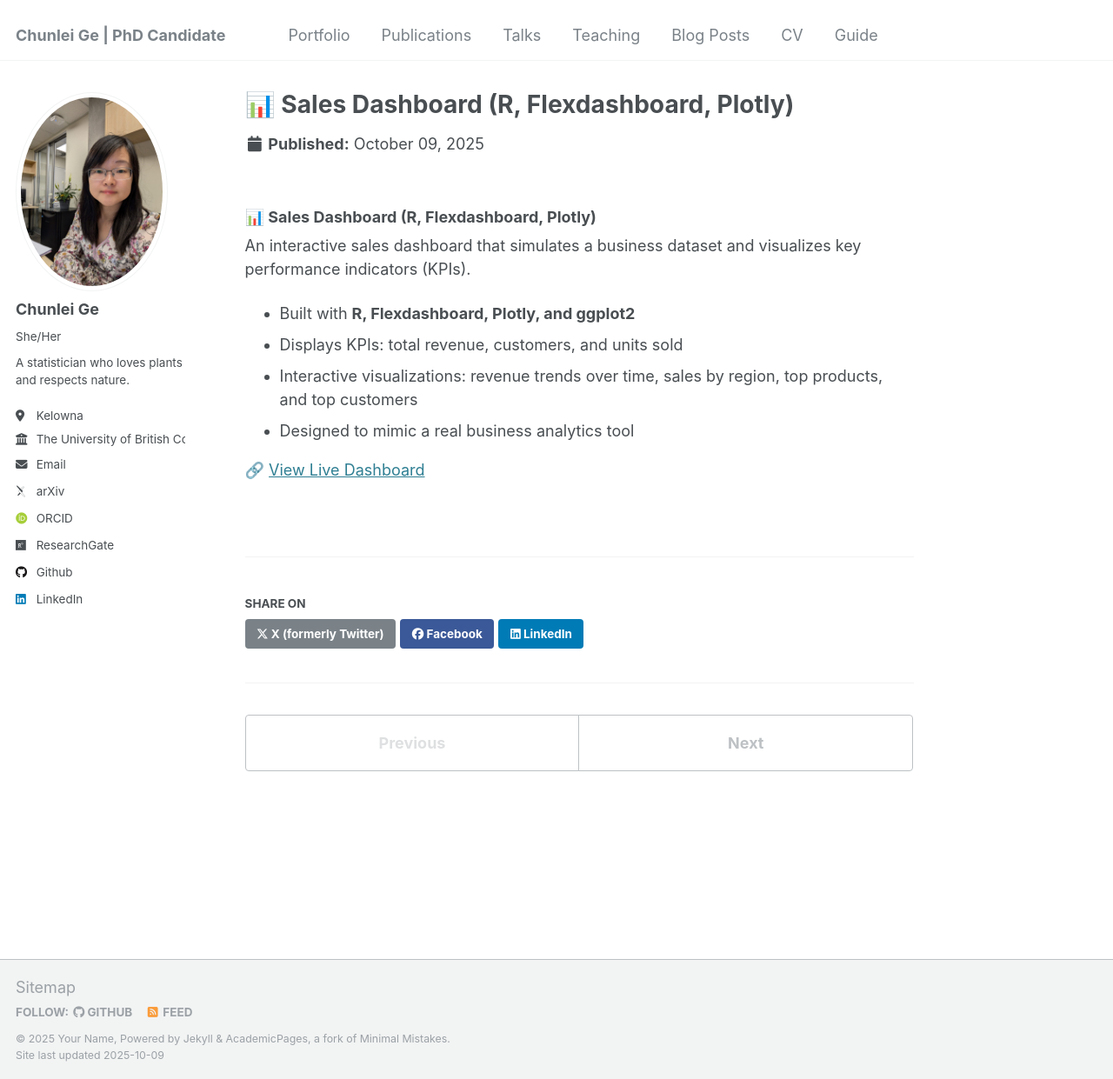
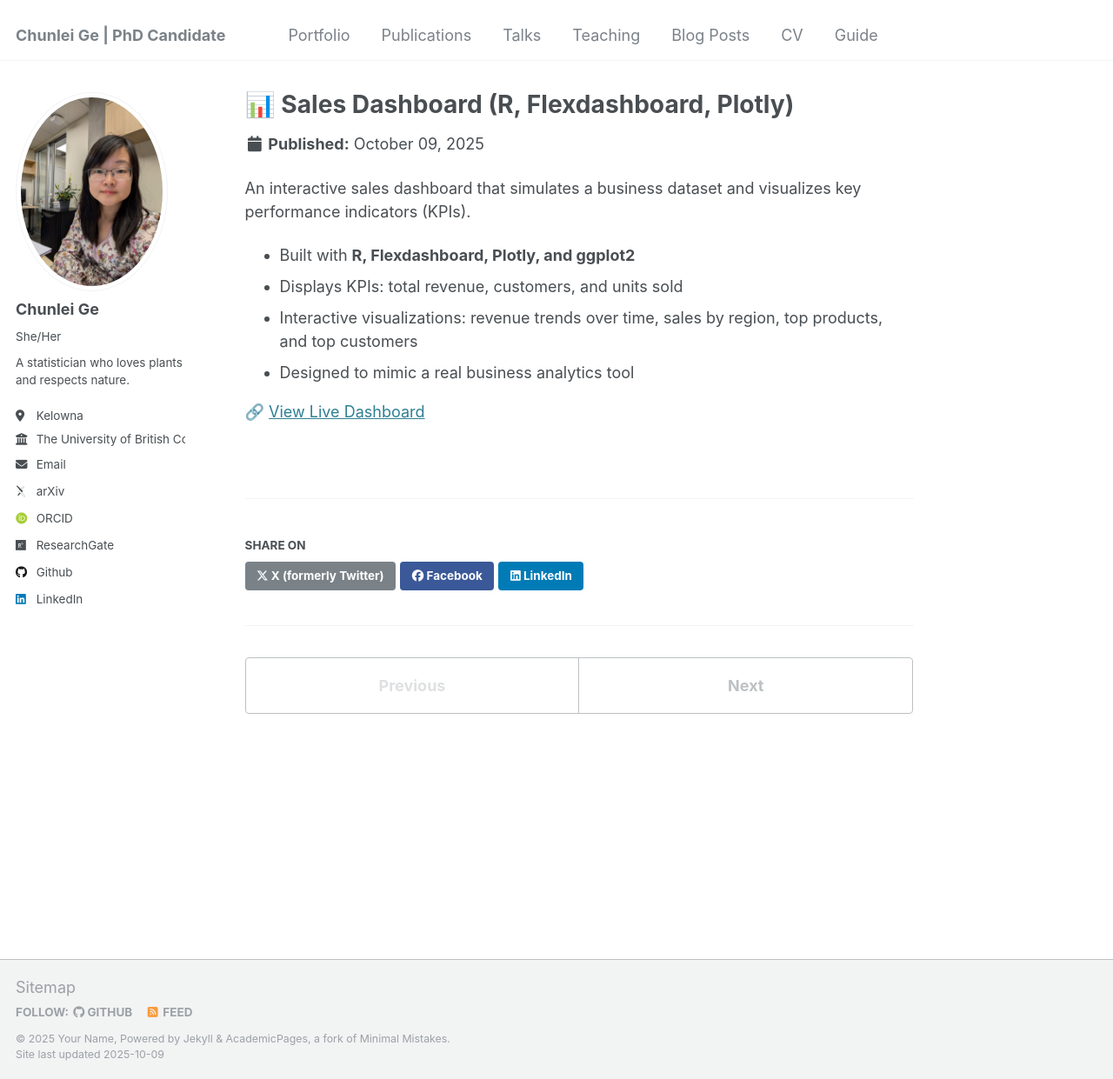
Before and after one commit to chunleige/chunleige.github.io, a Jekyll site: the page built from _portfolio/portfolio-1.md, in a window 1280 px wide and 1241 px high. Shown: the whole window at 87% size. Built offline with Jekyll 4.4.1, drawn with Linux system fonts in a browser that asks for light colours; some web fonts are replaced.

Commit message:
Update portfolio-1.md

```diff
--- a/_portfolio/portfolio-1.md
+++ b/_portfolio/portfolio-1.md
@@ -4,7 +4,6 @@ excerpt: "visualizing Sales of electronic products"
 collection: portfolio
 ---
 
-### 📊 Sales Dashboard (R, Flexdashboard, Plotly)
 An interactive sales dashboard that simulates a business dataset and visualizes key performance indicators (KPIs).
 - Built with **R, Flexdashboard, Plotly, and ggplot2**
 - Displays KPIs: total revenue, customers, and units sold
```
